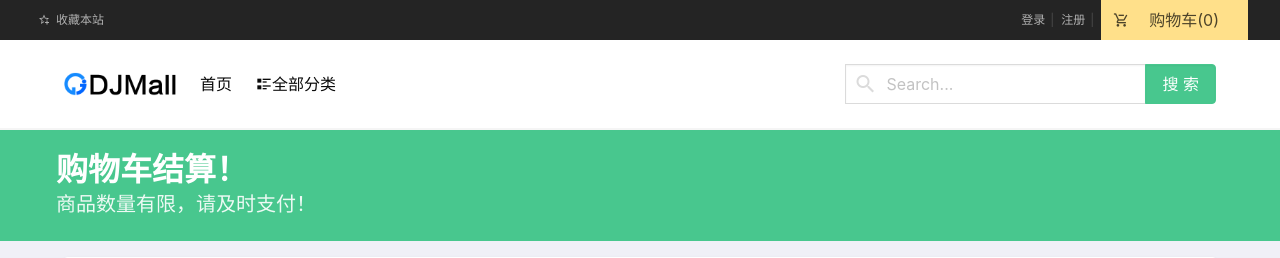
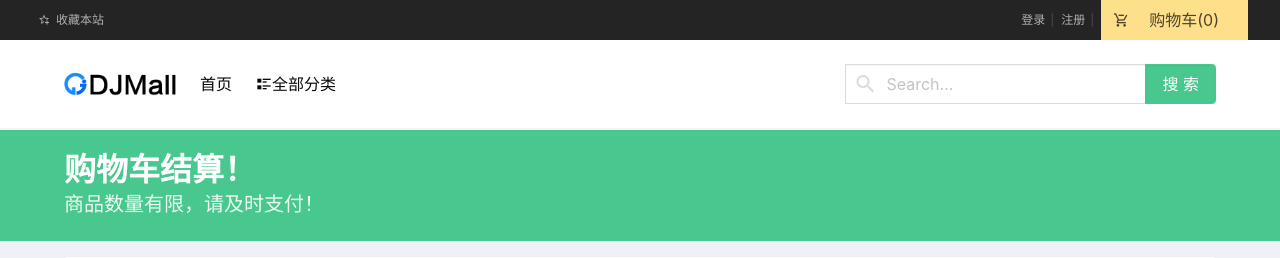
Before and after one commit to sunday2146/djangomall, a Django app: template themes/buefy/templates/order/payall.html in a window 1280 px wide. Shown: the top 258 px of the page. Run offline with Django 3.2, Linux system fonts and the light colour scheme; the template is opened without the code that fills it, so the values that code supplies are empty; some libraries are stand-ins or nearby versions.

Commit message:
细节修复

```diff
--- a/DjangoMall/settings.py
+++ b/DjangoMall/settings.py
@@ -24,7 +24,7 @@ sys.path.insert(0,os.path.join(BASE_DIR,'apps'))
 SECRET_KEY = 'django-insecure-6-966ve85h_iir7*)cebd5hqgxnuv_+%dt3^86hp2^y=1@hl)&'
 
 # SECURITY WARNING: don't run with debug turned on in production!
-DEBUG = False
+DEBUG = True
 
 if DEBUG:
     ALLOWED_HOSTS = []
--- a/apps/order/views/order_info.py
+++ b/apps/order/views/order_info.py
@@ -176,7 +176,6 @@ class DmallShopingCartPayAll(HasLoginRequired, BaseView, CreateView):
         else:
             return HttpResponse('暂不支持该支付方式')
 
-
     def get_context_data(self, **kwargs):
         context = super().get_context_data(**kwargs)
         context['address'] = self.get_address()   # 查询到该用户的所有地址
@@ -208,7 +207,7 @@ class DmallShopingCartPayAll(HasLoginRequired, BaseView, CreateView):
         for cart in carts:
             if cart.spu.spec_type == 1 and cart.sku:
                 if cart.sku.stock < cart.num:
-                    print('库存不足')
+                    # print('库存不足')
                     return JsonResponse({'message': f'{cart.sku}的库存不足'})
                 # print(cart.num)
                 ProductSKU.objects.filter(id=cart.sku.id).update(stock=F('stock') - cart.num)
--- a/themes/buefy/templates/order/buynow.html
+++ b/themes/buefy/templates/order/buynow.html
@@ -6,7 +6,7 @@
 {% endblock %}
 
 {% block hero-body %}
-<div class="container is-fluid">
+<div class="container is-fluid1">
     <p class="title">
         立即下单
     </p>
--- a/themes/buefy/templates/order/payall.html
+++ b/themes/buefy/templates/order/payall.html
@@ -1,7 +1,7 @@
 {% extends 'order/buynow.html' %}
 
 {% block hero-body %}
-<div class="container is-fluid">
+<div class="container is-fluid1">
     <p class="title">
         购物车结算！
     </p>
```
Also changed, not shown: themes/buefy/templates/admin/base.html (+4 -4 lines).
